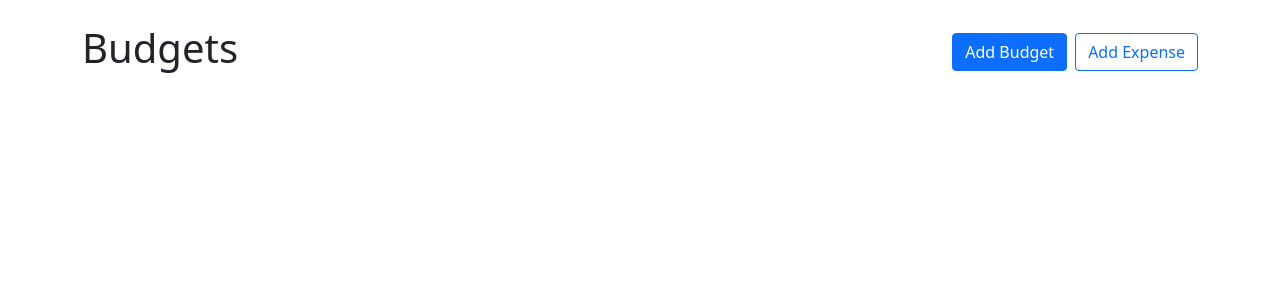
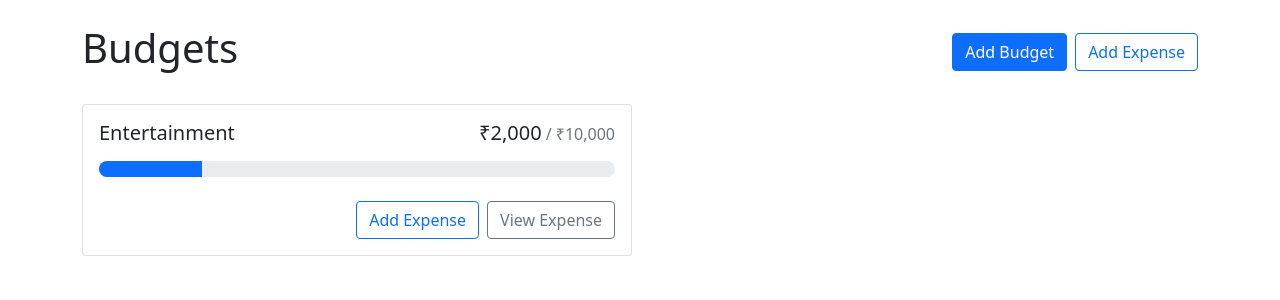
Before and after one commit to ashishbhintade/budget-app, a React (Create React App) app: page / in a window 1280 px wide. Shown: the top 300 px of the page. Built offline with nearby package versions, Linux system fonts and the light colour scheme.

Commit message:
Budget Card component

```diff
--- a/src/App.js
+++ b/src/App.js
@@ -1,4 +1,5 @@
 import { Button, Container, Stack } from "react-bootstrap";
+import BudgetCard from "./components/BudgetCard";
 
 function App() {
   return (
@@ -11,11 +12,13 @@
       <div
         style={{
           display: "grid",
-          gridTemplateColumns: "repeat(auto-fill, minmax(300px, 1fr))",
+          gridTemplateColumns: "repeat(auto-fill, minmax(400px, 1fr))",
           gap: "1rem",
           alignItems: "flex-start",
         }}
-      ></div>
+      >
+        <BudgetCard name="Entertainment" amount={2000} max={10000}></BudgetCard>
+      </div>
     </Container>
   );
 }
--- /dev/null
+++ b/src/components/BudgetCard.js
@@ -0,0 +1,47 @@
+import { Button, Card, ProgressBar, Stack } from "react-bootstrap";
+import { currencyFormatter } from "../utils";
+
+export default function BudgetCard({ name, amount, max, gray }) {
+  const classNames = [];
+  if (amount > max) {
+    classNames.push("bg-danger", "bg-opacity-10");
+  } else if (gray) {
+    classNames.push("bg-light");
+  }
+
+  return (
+    <Card className={classNames.join(" ")}>
+      <Card.Body>
+        <Card.Title className="d-flex justify-content-between align-items-baseline fw-normal mb-3">
+          <div className="me-2">{name}</div>
+          <div className="d-flex align-items-baseline">
+            {currencyFormatter.format(amount)}
+            <span className="text-muted fs-6 ms-1">
+              / {currencyFormatter.format(max)}
+            </span>
+          </div>
+        </Card.Title>
+        <ProgressBar
+          className="rounded-pill"
+          variant={getProgressBarVariant(amount, max)}
+          min={0}
+          max={max}
+          now={amount}
+        />
+        <Stack direction="horizontal" gap="2" className="mt-4">
+          <Button variant="outline-primary" className="ms-auto">
+            Add Expense
+          </Button>
+          <Button variant="outline-secondary">View Expense</Button>
+        </Stack>
+      </Card.Body>
+    </Card>
+  );
+}
+
+function getProgressBarVariant(amount, max) {
+  const ratio = amount / max;
+  if (ratio < 0.5) return "primary";
+  if (ratio < 0.75) return "warning";
+  return "danger";
+}
--- /dev/null
+++ b/src/utils.js
@@ -0,0 +1,5 @@
+export const currencyFormatter = new Intl.NumberFormat(undefined, {
+  currency: "inr",
+  style: "currency",
+  minimumFractionDigits: 0,
+});
```
